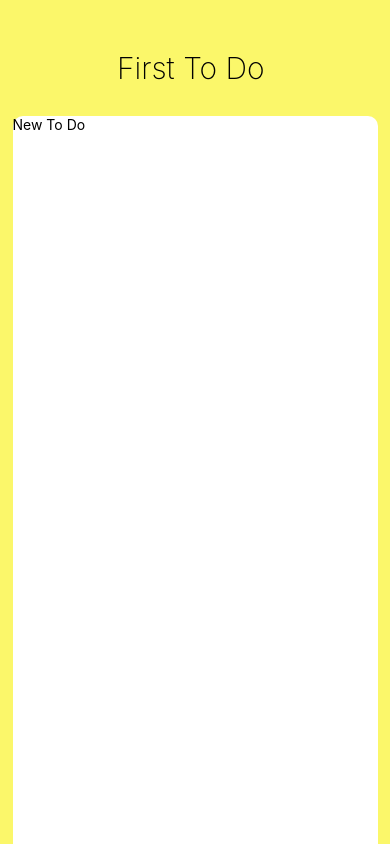
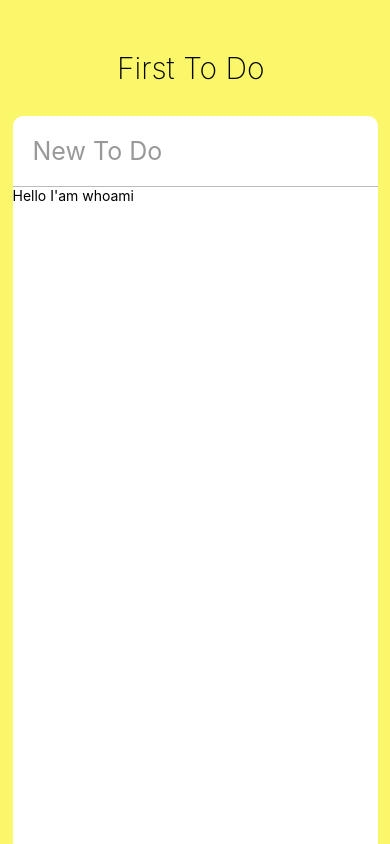
Before and after one commit to stayfoolish24/FirstTodo, a React Native app: screen / in a window 390 px wide. Built offline with nearby package versions, Linux system fonts and the light colour scheme.

Commit message:
UI part 2 + ToDo.js 추가

```diff
--- a/App.js
+++ b/App.js
@@ -7,7 +7,8 @@
  */
 
 import React, {Component} from 'react';
-import {Platform, StyleSheet, Text, View, StatusBar, TextInput, Dimensions } from 'react-native';
+import {Platform, StyleSheet, Text, View, StatusBar, TextInput, Dimensions,ScrollView } from 'react-native';
+import ToDo from "./ToDo"
 
 const { height, width } = Dimensions.get("window")
 
@@ -18,19 +19,36 @@ const instructions = Platform.select({
     'Shake or press menu button for dev menu',
 });
 
-type Props = {};
-export default class App extends Component<Props> {
+
+export default class App extends Component {
+  state = {
+    newToDo: ""
+  }
   render() {
+    const { newToDo } = this.state;
     return (
       <View style={styles.container}>
         <StatusBar barstyle="light-content" />
         <Text style={styles.title}>First To Do </Text>
         <View style={styles.card}>
-          <TextInput style={styles.input} placeholder={"New To Do"} />
+          <TextInput style={styles.input} placeholder={"New To Do"} value={newToDo} onChangeText={this._contollNewToDo}
+            placeholderTextColor={"#999"}
+            returnKeyType={"done"}
+            autoCorrect={false}
+           />
+           <ScrollView>
+            <ToDo />
+           </ScrollView>
         </View>
       </View>
     );
   }
+  _contollNewToDo = text => {
+    this.setState({
+      newToDo: text
+    })
+  }
+
 }
 
 const styles = StyleSheet.create({
@@ -76,5 +94,12 @@ const styles = StyleSheet.create({
          elevation: 3
        }
     })
+  },
+  input: {
+    padding: 20,
+    borderBottomColor: "#bbb",
+    borderBottomWidth: 1,
+    fontSize: 25,
+
   }
 });
--- /dev/null
+++ b/ToDo.js
@@ -0,0 +1,16 @@
+import React, { Component } from "react";
+import { View, Text, TouchableOpacity, StyleSheet } from "react-native";
+
+
+
+export default class ToDo extends Component {
+    render(){
+        return (
+        <View>
+            <Text>Hello I'am whoami </Text>
+        </View>
+        )
+    }
+}
+
+const styles = StyleSheet.create({});
```
